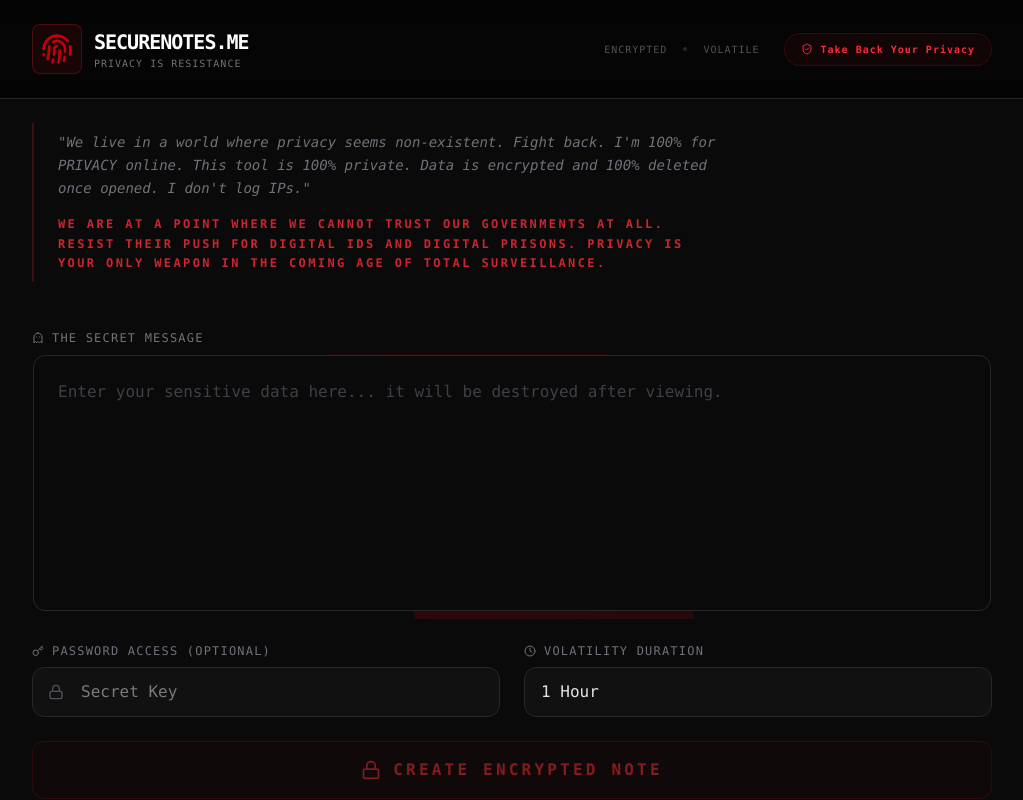
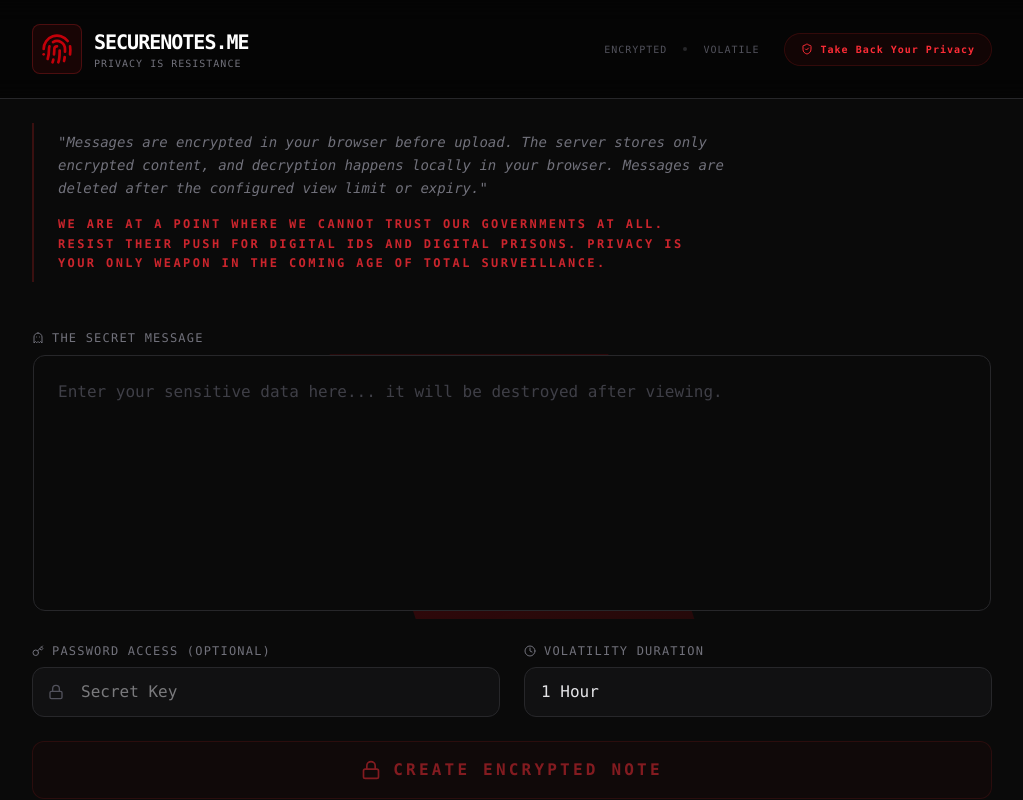
Before and after one commit to pk1888/securenotes.me, a React (Vite) app: page / in a window 1280 px wide. Shown: the top 800 px of the page, without its empty margins (128-1151 px from the left). Built offline with nearby package versions, Linux system fonts and the light colour scheme.

Commit message:
Security improvements: increase PBKDF2 iterations to 100k, tone down overclaims

```diff
--- a/src/App.tsx
+++ b/src/App.tsx
@@ -80,7 +80,7 @@ export default function App() {
   const deriveKeyFromPassword = (password: string, salt: string) => {
     return CryptoJS.PBKDF2(password, salt, {
       keySize: 256/32,
-      iterations: 10000
+      iterations: 100000  // Increased from 10000 for better security
     }).toString();
   };
 
@@ -264,7 +264,7 @@ export default function App() {
             >
               <div className="mb-12 space-y-4 border-l-2 border-red-900/40 pl-6 py-2">
                 <p className="text-zinc-500 text-sm leading-relaxed max-w-2xl italic">
-                  "We live in a world where privacy seems non-existent. Fight back. I'm 100% for PRIVACY online. This tool is 100% private. Data is encrypted and 100% deleted once opened. I don't log IPs."
+                  "Messages are encrypted in your browser before upload. The server stores only encrypted content, and decryption happens locally in your browser. Messages are deleted after the configured view limit or expiry."
                 </p>
                 <p className="text-red-500/80 text-xs font-bold uppercase tracking-[0.2em] leading-relaxed max-w-2xl">
                   We are at a point where we cannot trust our governments at all. Resist their push for DIGITAL IDs and DIGITAL prisons. Privacy is your only weapon in the coming age of total surveillance.
```
